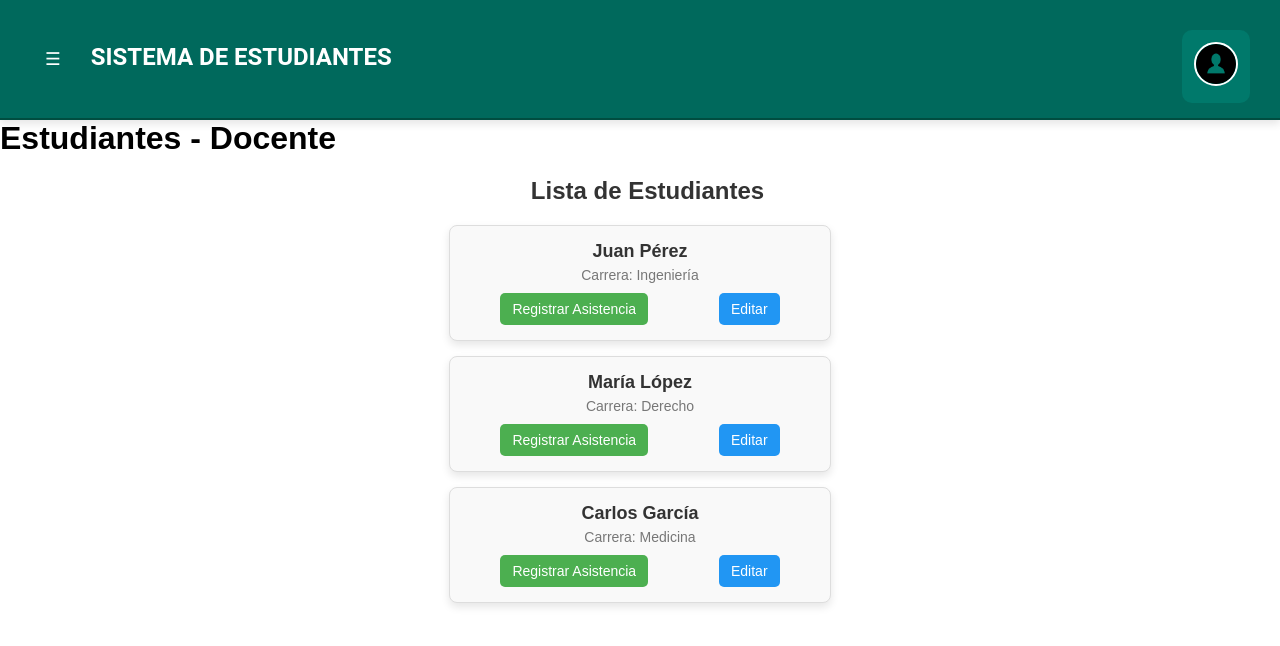
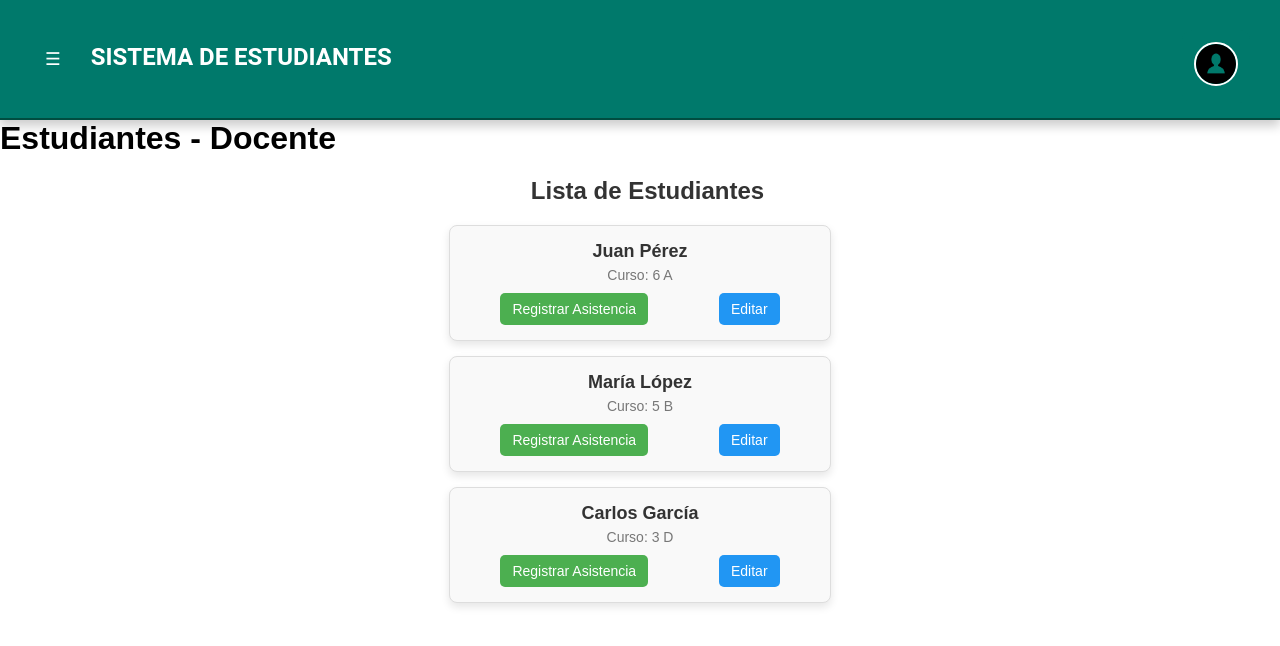
Before and after one commit to BLVESMxN/chukuta-gamer, a Vue app in the folder Frontend/: page /estudiantes-docente in a window 1280 px wide. Shown: the top 646 px of the page. Built offline with nearby package versions, Linux system fonts and the light colour scheme.

Commit message:
carrera - > curso

```diff
--- a/Frontend/src/components/ListaComponent.vue
+++ b/Frontend/src/components/ListaComponent.vue
@@ -4,7 +4,7 @@
       <div class="card" v-for="estudiante in estudiantes" :key="estudiante.id">
         <div class="info">
           <h3>{{ estudiante.nombre }}</h3>
-          <p>Carrera: {{ estudiante.carrera }}</p>
+          <p>Curso: {{ estudiante.curso }}</p>
         </div>
         <!-- Botones de acciones -->
         <div class="actions">
--- a/Frontend/src/views/EstudiantesDocente.vue
+++ b/Frontend/src/views/EstudiantesDocente.vue
@@ -18,9 +18,9 @@ export default {
   data() {
     return {
       estudiantes: [
-        { id: 1, nombre: 'Juan Pérez', carrera: 'Ingeniería' },
-        { id: 2, nombre: 'María López', carrera: 'Derecho' },
-        { id: 3, nombre: 'Carlos García', carrera: 'Medicina' }
+        { id: 1, nombre: 'Juan Pérez', curso: '6 A' },
+        { id: 2, nombre: 'María López', curso: '5 B' },
+        { id: 3, nombre: 'Carlos García', curso: '3 D' }
       ]
     };
   }
```
